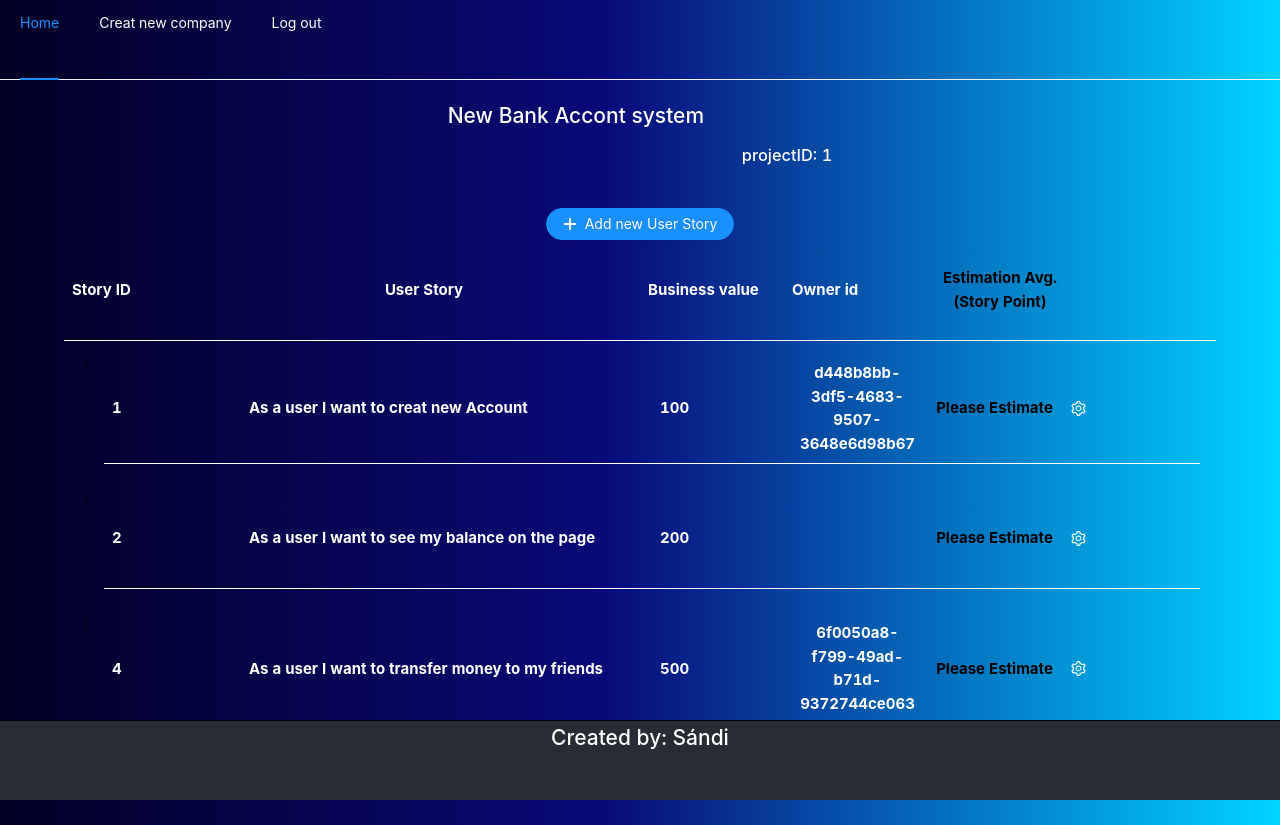
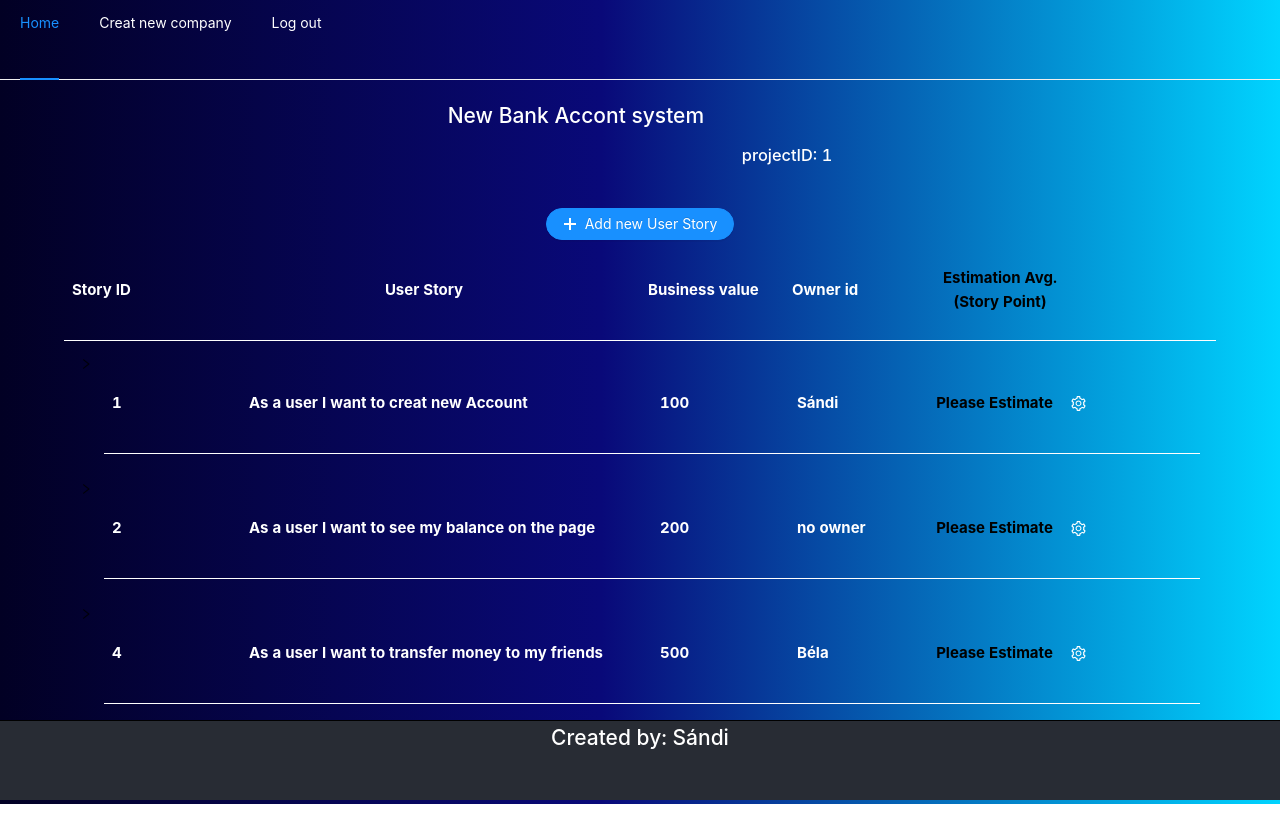
Before and after one commit to snegyeliczky/Kinsta-Pet-Project, a React (Create React App) app in the folder client/: page /app/project/1 in a window 1280 px wide. After the commit the page ends 804 px from the top, so only its background shows below. Built offline with nearby package versions, Linux system fonts and the light colour scheme; sample sign-in values are in the browser's storage.

Commit message:
user names under owner edit user dropdown

```diff
--- a/client/src/components/TaskComponent.tsx
+++ b/client/src/components/TaskComponent.tsx
@@ -10,9 +10,10 @@ type Props ={
     Task:TaskModel,
     removeTask:Function,
     setTasks:Dispatch<SetStateAction<TaskModel[]>>
+    getUser:Function
 }
 
-const TaskComponent:React.FC<Props> = ({Task,removeTask,setTasks}) => {
+const TaskComponent:React.FC<Props> = ({Task,removeTask,setTasks, getUser}) => {
 
     const[edit, setEdit] = useState(false);
 
@@ -22,6 +23,11 @@ const TaskComponent:React.FC<Props> = ({Task,removeTask,setTasks}) => {
         setTasks(refreshedTasks);
 
     };
+
+    function showOwner() {
+        let user = getUser(Task.ownerId);
+        return user?user.firstName:"no owner";
+    }
 
     return (
         <>
@@ -33,7 +39,7 @@ const TaskComponent:React.FC<Props> = ({Task,removeTask,setTasks}) => {
                     <div className={"task-title"}>{Task.title}</div>
                     <div className={"task-description"}>{Task.description}</div>
                     <div>{Task.time}</div>
-                    <div>{Task.ownerId}</div>
+                    <div>{showOwner()}</div>
                     <div><Checkbox onChange={e => handleCheck()} checked={Task.ready}/></div>
                     <div><SettingOutlined spin={edit} onClick={()=>setEdit(true)} className={"userStory-edit"}/></div>
                 </TaskStyledComponent>
--- a/client/src/components/TaskTable.tsx
+++ b/client/src/components/TaskTable.tsx
@@ -6,10 +6,11 @@ import {TaskHeaderTitleStyledComponent} from "../assets/styledComponents/styledC
 import NewTaskModal from "./Modals/NewTaskModal";
 
 type props = {
-    userStory: UserStoryModel
+    userStory: UserStoryModel,
+    getUser:Function
 }
 
-const TaskTable: React.FC<props> = ({userStory}) => {
+const TaskTable: React.FC<props> = ({userStory,getUser}) => {
 
     const [tasks, setTasks] = useState(TaskService.getTasksByUserStory(userStory.id));
 
@@ -30,7 +31,7 @@ const TaskTable: React.FC<props> = ({userStory}) => {
             </TaskHeaderTitleStyledComponent>
             {
                 tasks.map(task => {
-                    return <TaskComponent Task={task} removeTask={removeTask} setTasks={setTasks}/>
+                    return <TaskComponent Task={task} removeTask={removeTask} setTasks={setTasks} getUser={getUser}/>
                 })
             }
         </div>
--- a/client/src/components/UserStory.tsx
+++ b/client/src/components/UserStory.tsx
@@ -8,10 +8,11 @@ import {ApplicationContext} from "../context/ApplicationContext";
 
 interface Props {
     UserStory: UserStoryModel,
-    removeUserStory:Function
+    removeUserStory:Function,
+    getUser:Function
 }
 
-const UserStory: React.FC<Props> = ({UserStory, removeUserStory}) => {
+const UserStory: React.FC<Props> = ({UserStory, removeUserStory,getUser}) => {
 
     const appContext = useContext(ApplicationContext);
     const [edit, setEdit] = useState(false);
@@ -27,6 +28,11 @@ const UserStory: React.FC<Props> = ({UserStory, removeUserStory}) => {
     function checkEstimation():boolean {
         return userStory.estimatedUsers[appContext.getUserId()] !== undefined;
 
+    }
+
+    function getUserName():string {
+        let user = getUser(userStory.ownerId);
+        return user? user.firstName : " no owner ";
     }
 
     function getEstimatedAverage() {
@@ -49,7 +55,7 @@ const UserStory: React.FC<Props> = ({UserStory, removeUserStory}) => {
                     <div className={"userStory-id UserStory-part"}>{userStory.id}</div>
                     <div className={"userStory-userStory UserStory-part"}>{userStory.userStory}</div>
                     <div className={"userStory-businessValue UserStory-part"}>{userStory.businessValue}</div>
-                    <div className={"userStory-ownerId UserStory-part"}>{userStory.ownerId}</div>
+                    <div className={"userStory-ownerId UserStory-part"}>{getUserName()}</div>
                     <div className={"userStory-estimation UserStory-part"}>
                         {checkEstimation()?getEstimatedAverage()+"-SP":"Please Estimate"}</div>
                     <div className={"UserStory-part"} onClick={e => handleChangeToEdit(e)}><SettingOutlined
--- a/client/src/pages/ProjectPage.tsx
+++ b/client/src/pages/ProjectPage.tsx
@@ -9,6 +9,8 @@ import {ProjectTitleContainer, UserStoryStyleComponent} from "../assets/styledCo
 import UserStory from "../components/UserStory";
 import UserStoryService from "../services/UserStoryService";
 import TaskTable from "../components/TaskTable";
+import {UserModel} from "../interfaces/UserModel";
+import UserService from "../services/UserService";
 
 const ProjectPage = () => {
 
@@ -16,6 +18,7 @@ const ProjectPage = () => {
     const {id} = useParams();
     const [userStories, setUserStories] = useState(UserStoryService.getUserStoresByProjectId(parseInt(id)));
     const [sortDir,setSortDir] = useState(true);
+    const UserList:{[key:string]:UserModel} = {};
 
     const sortByUserBusinessValueStory = () =>{
         let userStoryModels = userStories.sort((a, b)=>{
@@ -28,6 +31,7 @@ const ProjectPage = () => {
 
     const getProjectData = () => {
         let project = ProjectService.getProject(parseInt(id));
+
         if (project)
             return (
                 <ProjectTitleContainer className={"project-title-container"}>
@@ -45,11 +49,16 @@ const ProjectPage = () => {
         setUserStories(userStories);
     };
 
+    const getUser = (userId:string):UserModel|undefined =>{
+        return userId? UserList[userId] = (UserList[userId] || UserService.getUserById(userId))
+            :undefined;
+    };
+
     const getUserStores = () => {
         return (<Collapse>{userStories.map(userStory => {
             return (
-                <CollapsePanel key={userStory.id} header={ <UserStory UserStory={userStory} removeUserStory={removeUSerStoryById}/>}>
-                    <TaskTable userStory={userStory}/>
+                <CollapsePanel key={userStory.id} header={ <UserStory UserStory={userStory} removeUserStory={removeUSerStoryById} getUser={getUser}/>}>
+                    <TaskTable userStory={userStory} getUser={getUser}/>
                 </CollapsePanel>
             )
         })}
--- a/client/src/services/UserService.tsx
+++ b/client/src/services/UserService.tsx
@@ -1,5 +1,4 @@
 import {UserModel} from "../interfaces/UserModel";
-import {v4 as uuid} from "uuid";
 
 
 const UserList:UserModel[] = [];
@@ -33,7 +32,7 @@ UserList.push(user3);
 
 export default {
 
-    getUserById:(id:"string"):UserModel=>{
+    getUserById:(id:string):UserModel=>{
         return UserList.filter(u=>{
             return u.id===id;
         })[0]
```
Also changed, not shown: client/src/components/dropdown.tsx (deleted, +0 -11 lines), client/src/components/userDropdown.tsx (added, +35 -0 lines).
